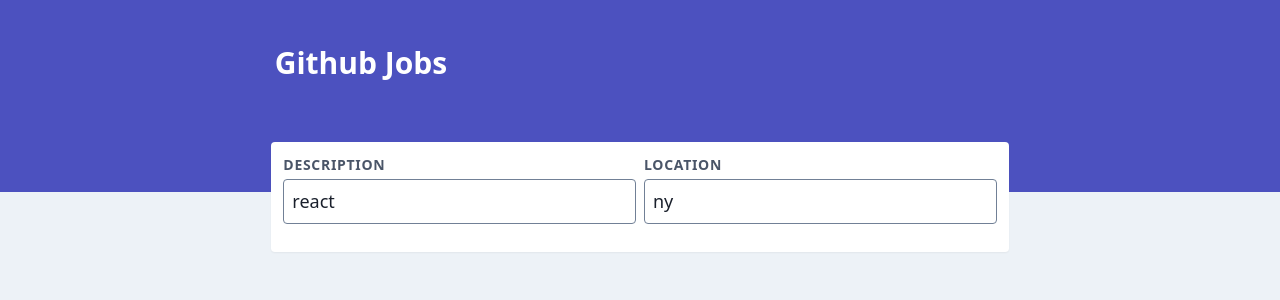
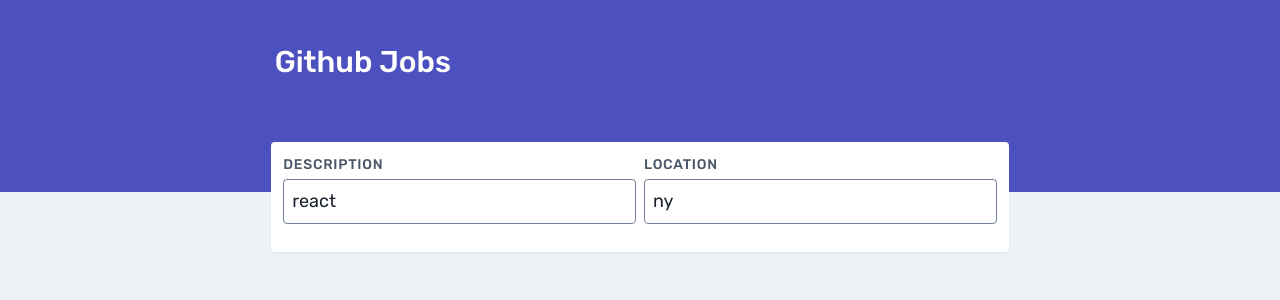
Before and after one commit to AhmedElaguab/github-jobs, a React (Create React App) app: page / in a window 1280 px wide. Shown: the top 300 px of the page. Built offline with nearby package versions, Linux system fonts and the light colour scheme.

Commit message:
Add new font

```diff
--- a/public/index.html
+++ b/public/index.html
@@ -25,6 +25,12 @@
       Learn how to configure a non-root public URL by running `npm run build`.
     -->
     <title>React App</title>
+
+    <!-- Fonts -->
+    <link
+      href="https://fonts.googleapis.com/css2?family=Rubik:wght@400;500;700&display=swap"
+      rel="stylesheet"
+    />
   </head>
   <body>
     <noscript>You need to enable JavaScript to run this app.</noscript>
--- a/src/components/Header.tsx
+++ b/src/components/Header.tsx
@@ -6,7 +6,7 @@
     <header className="h-48 fixed w-full inset-x-0 top-0 bg-indigo-700 text-white">
       <Container>
         <div className="px-2 pt-10">
-          <h1 className="text-3xl font-bold capitalize">Github Jobs</h1>
+          <h1 className="text-3xl font-medium capitalize">Github Jobs</h1>
         </div>
       </Container>
     </header>
--- a/src/utils/label/Label.tsx
+++ b/src/utils/label/Label.tsx
@@ -8,7 +8,7 @@
   return (
     <label
       htmlFor={label}
-      className="mb-1 text-sm uppercase tracking-wider font-semibold text-gray-700"
+      className="mb-1 text-sm uppercase tracking-wider font-medium text-gray-700"
     >
       {label}
     </label>
--- a/tailwind.config.js
+++ b/tailwind.config.js
@@ -13,6 +13,24 @@
       inset: {
         '50-': '-50px',
       },
+      fontFamily: {
+        sans: [
+          'Rubik',
+          'system-ui',
+          '-apple-system',
+          'BlinkMacSystemFont',
+          '"Segoe UI"',
+          'Roboto',
+          '"Helvetica Neue"',
+          'Arial',
+          '"Noto Sans"',
+          'sans-serif',
+          '"Apple Color Emoji"',
+          '"Segoe UI Emoji"',
+          '"Segoe UI Symbol"',
+          '"Noto Color Emoji"',
+        ],
+      },
     },
   },
   variants: {},
```
